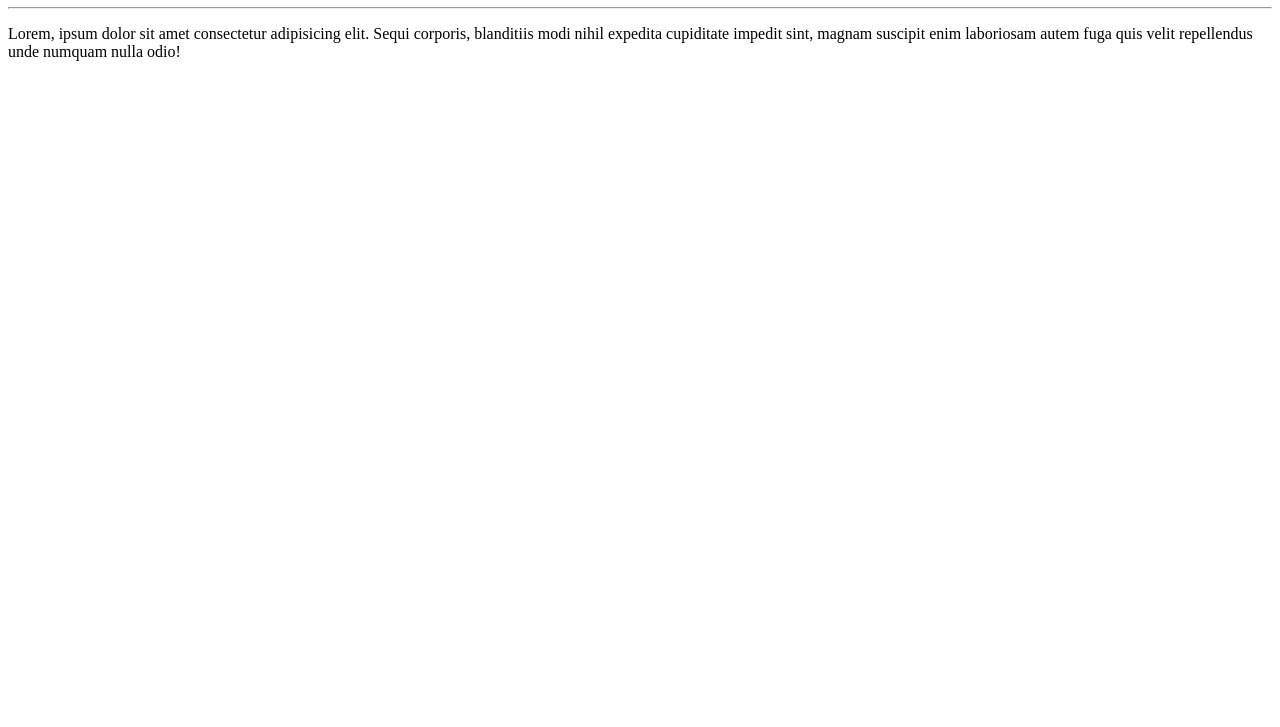
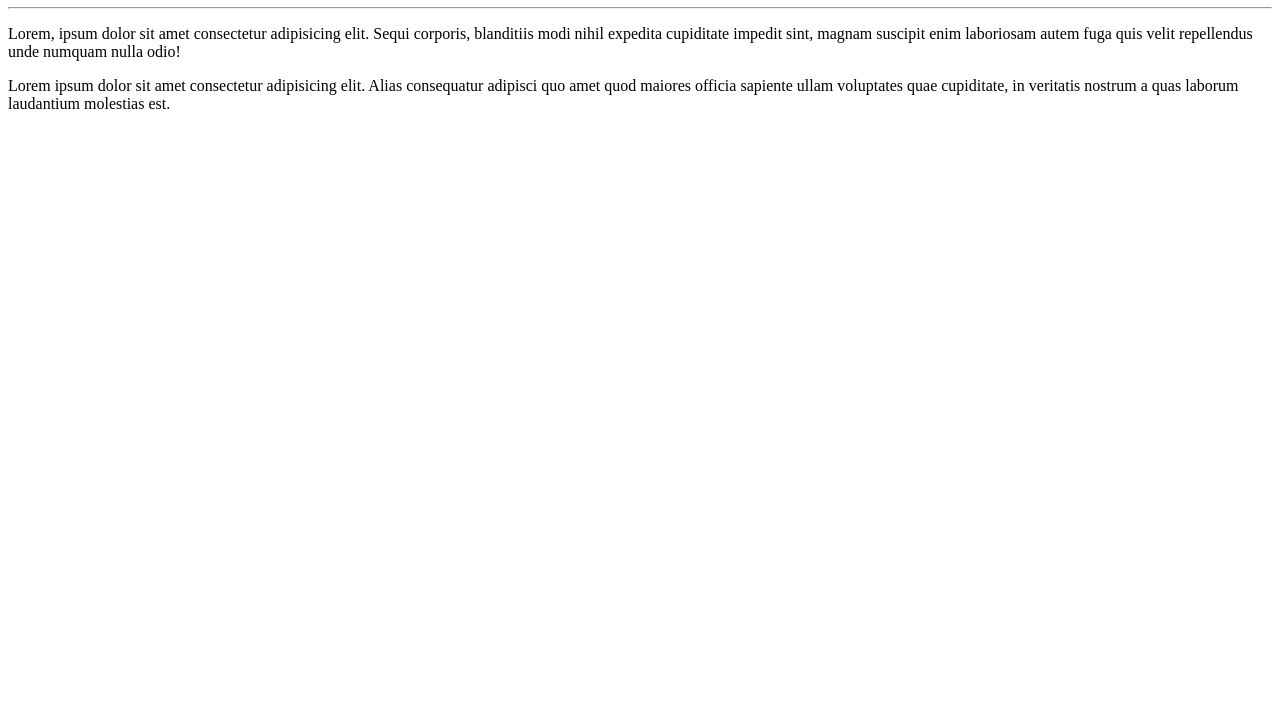
Before and after one commit to marioalvess/Ola-Mundo, a plain HTML site: page site-exemplo/index.html in a window 1280 px wide. Shown: the part 73-800 px from the top of the page. Drawn offline with Linux system fonts and the light colour scheme.

Commit message:
Adicionei um parágrafo

```diff
--- a/site-exemplo/index.html
+++ b/site-exemplo/index.html
@@ -9,5 +9,6 @@
     <h1>Olá, Mundo!</h1>
     <hr>
     <p>Lorem, ipsum dolor sit amet consectetur adipisicing elit. Sequi corporis, blanditiis modi nihil expedita cupiditate impedit sint, magnam suscipit enim laboriosam autem fuga quis velit repellendus unde numquam nulla odio!</p>
+    <p>Lorem ipsum dolor sit amet consectetur adipisicing elit. Alias consequatur adipisci quo amet quod maiores officia sapiente ullam voluptates quae cupiditate, in veritatis nostrum a quas laborum laudantium molestias est.</p>
 </body>
 </html>
```
